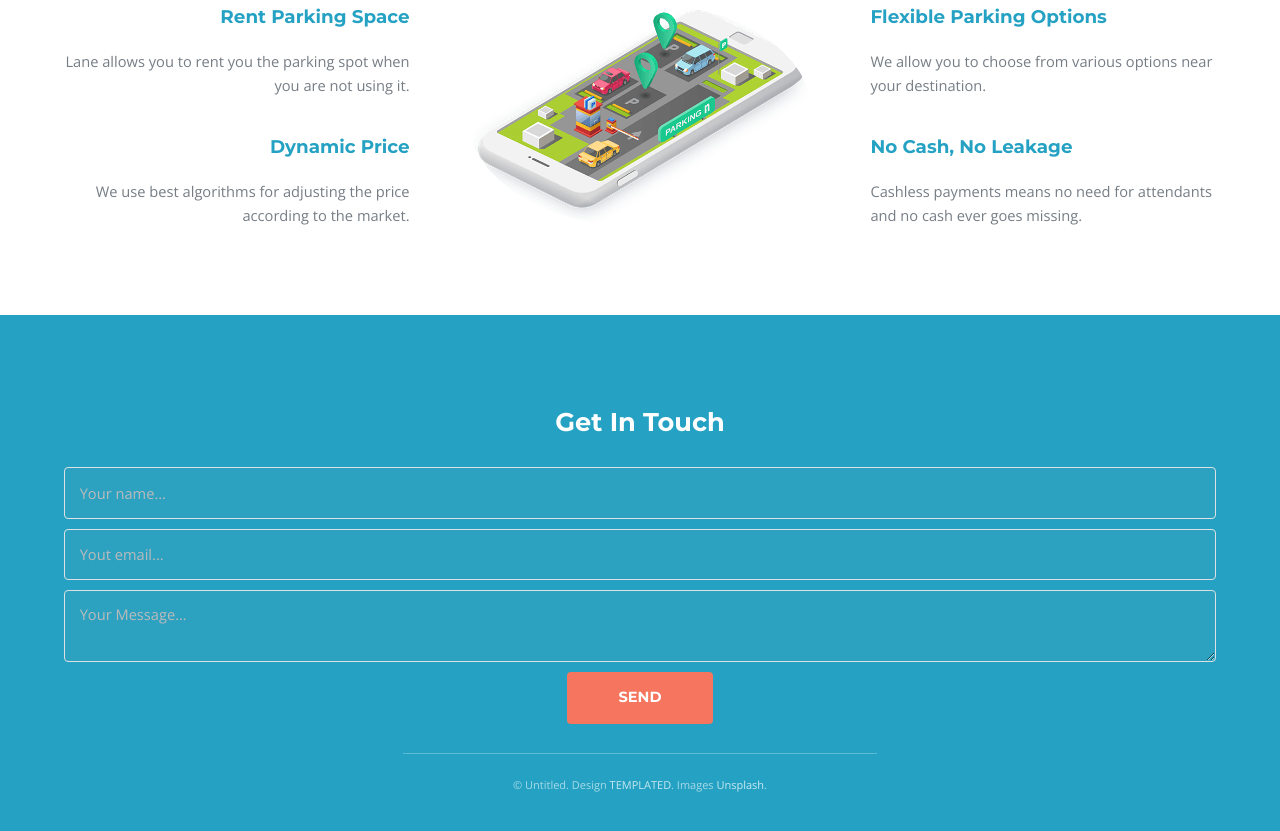
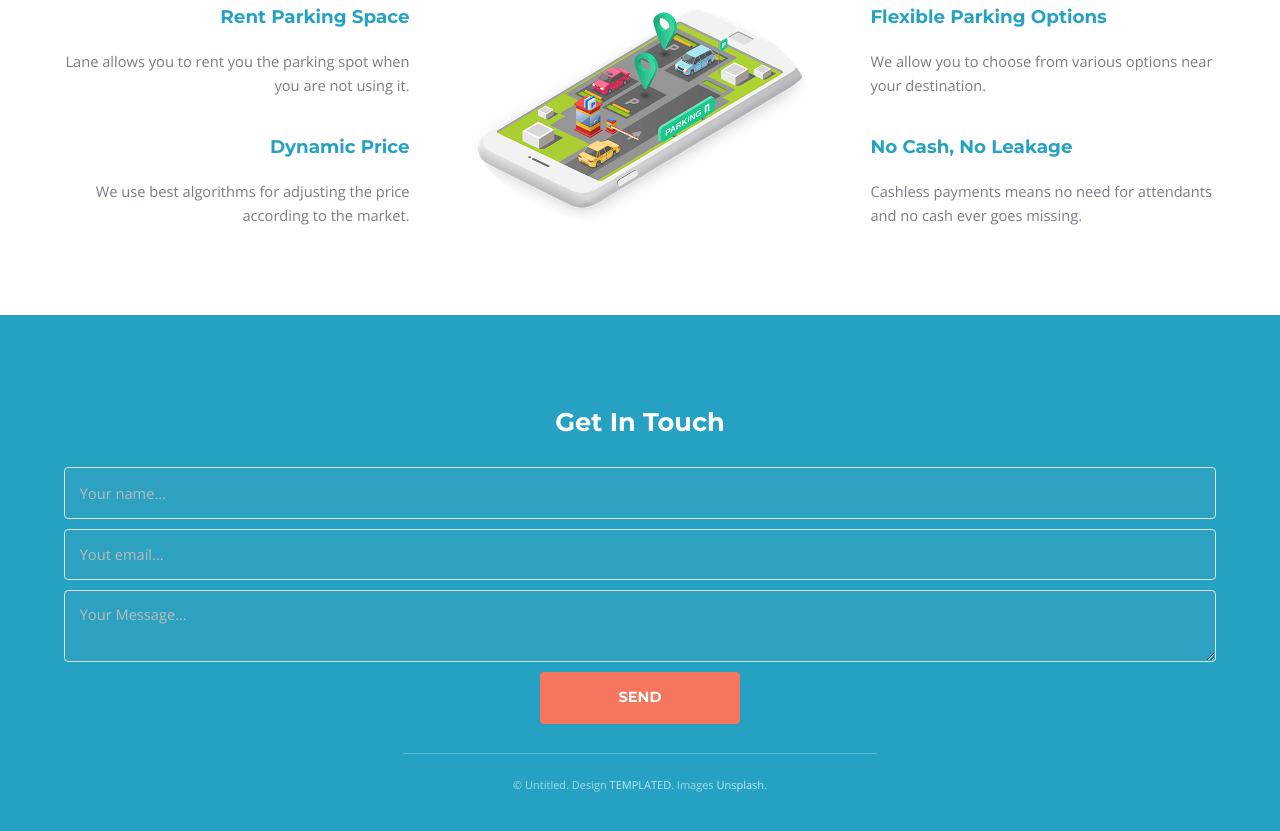
Before and after one commit to itsParv/lane, a plain HTML site: page index.html in a window 1280 px wide. Shown: the part 735-1566 px from the top of the page. Drawn offline with nearby package versions, Linux system fonts and the light colour scheme.

Commit message:
width changed for submit button

```diff
--- a/assets/css/main.css
+++ b/assets/css/main.css
@@ -3139,6 +3139,9 @@
 	margin-top: 10px;
 	font-weight: bolder;
 }
+.button-width{
+	width: 200px;
+}
 /* Footer */
 
 	#footer {
--- a/index.html
+++ b/index.html
@@ -131,7 +131,7 @@
 					<input id="email" name='email' type="text" placeholder="Yout email..." class="form__input"  />
 					<textarea id="message" name='message' type="text" placeholder="Your Message..." class="form__input"  ></textarea>
 
-					<input type="submit" value="send" class="form__input form__input--button">
+					<input type="submit" value="send" class="form__input form__input--button button-width">
 				</form>
 				<div class="copyright">
 					&copy; Untitled. Design <a href="https://templated.co">TEMPLATED</a>. Images <a href="https://unsplash.com">Unsplash</a>.
```
